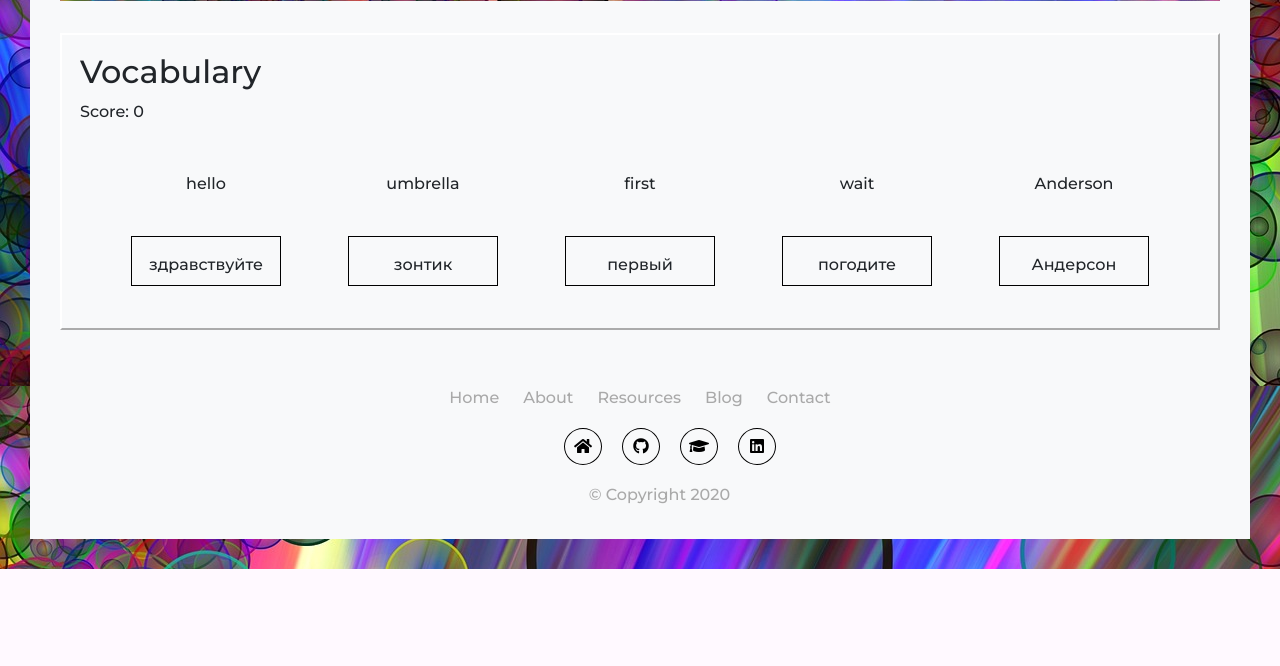
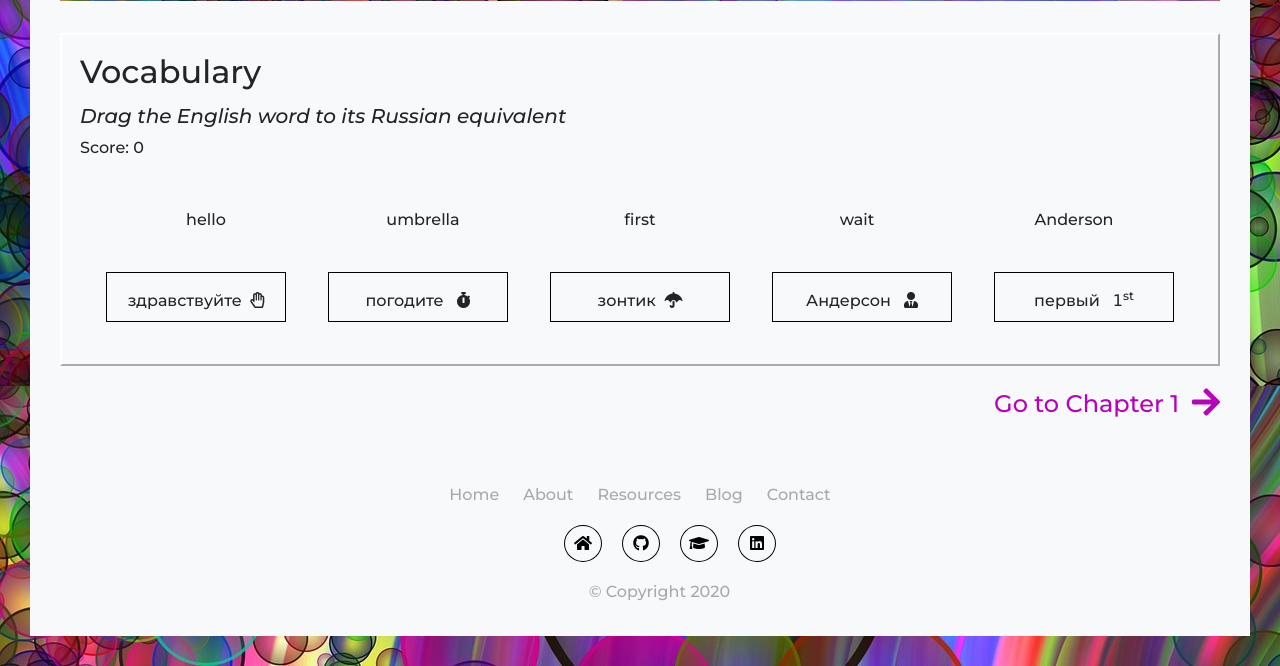
Before and after one commit to a-garey/skazka, a Django app: page / in a window 1280 px wide. Shown: the part 894-1560 px from the top of the page. Before the commit the page ends 1463 px from the top, so only its background shows below. Run offline with Django 3.2, Linux system fonts and the light colour scheme; some libraries are stand-ins or nearby versions.

Commit message:
Matching game updates

```diff
--- a/skazka_proj/skazka_app/static/css/game.css
+++ b/skazka_proj/skazka_app/static/css/game.css
@@ -17,7 +17,7 @@
 }
 
 .box001 {
-    width: 150px;
+    width: 180px;
     height: 30px;
     margin: 16px;
     padding: 16px;
@@ -32,6 +32,17 @@
     margin: 16px;
     padding: 16px;
     padding-bottom: 32px;
-    /* border: 1px dashed white; */
     text-align: center;
 }
+
+#result {
+    text-align: center;
+    font-family: 'Gochi Hand', cursive;
+    font-size: x-large;
+    color: #b900bc;
+}
+
+.instructions {
+    font-style: italic;
+    margin-top: 12px;
+}
--- a/skazka_proj/skazka_app/static/css/style.css
+++ b/skazka_proj/skazka_app/static/css/style.css
@@ -147,3 +147,19 @@ a:hover {
 .presentation, .exercise {
     margin-bottom: 18px;
 }
+
+.go {
+    display: flex;
+    justify-content: flex-end;
+    margin-top: 24px;
+    color: #b900bc
+}
+
+.go a {
+    color: #b900bc;
+}
+
+.go a:hover {
+    color: #b86bba;
+    text-decoration: none;
+}
--- a/skazka_proj/skazka_app/templates/skazka_app/ch_1.html
+++ b/skazka_proj/skazka_app/templates/skazka_app/ch_1.html
@@ -7,7 +7,7 @@
 <div class='main-content'>
 
     <div class='intro'>
-        <h1><SPAN STYLE="font-family: 'Gochi Hand', cursive; font-size: 36pt">Chapter 1: The cyrillic alphabet</span><h1>
+        <h1><SPAN STYLE="font-family: 'Gochi Hand', cursive; font-size: 40pt">Chapter 1: The cyrillic alphabet</span><h1>
         <h3>Chances are, you already know 70% of the Russian alphabet!</h3>
     </div>
 
@@ -54,7 +54,7 @@
     <div class="presentation">
         <div class="container-opacity">
             <h1 class="display-8">Listen and learn</h1>
-            <p class="lead">Watch the Cyrillic alphabet video, then complete the exercises below.</p>
+            <p class="lead">Watch the Cyrillic alphabet video and complete the exercises below.</p>
 
             <div class="video">
                 <iframe width="560" height="315" src="https://www.youtube.com/embed/ApzqVSob77M?start=9" frameborder="0" allow="accelerometer; autoplay; clipboard-write; encrypted-media; gyroscope; picture-in-picture" allowfullscreen></iframe>
@@ -64,7 +64,7 @@
 
     <div class=vocab>
 
-        <h2>Vocabulary</h2>
+        <h2>Practice</h2>
         <div class="exercise">
             <h5>Excercise 1.1</h5>
             <p>As you watch the video, place these six cards in the correct order</p>
--- a/skazka_proj/skazka_app/templates/skazka_app/index.html
+++ b/skazka_proj/skazka_app/templates/skazka_app/index.html
@@ -28,16 +28,14 @@
         </div>
     </div>
 
-
     <div class="vocab-box">
-
         <div class="info">
             <h2>Vocabulary</h2>
+            <h5 class="instructions">Drag the English word to its Russian equivalent</h5>
             <p>Score: <text id="score001">0</text></p>
         </div>
 
         <div class="board">
-
             <div class="box002" ondrop="drop001(event)">
                 <text ondragstart="dragStart001(event)" draggable="true" id="target001">hello</text>
             </div>
@@ -58,27 +56,35 @@
                 <text ondragstart="dragStart005(event)" draggable="true" id="target005">Anderson</text>
             </div> <div class="break"></div>
 
-            <div class="box001" ondrop="drop006(event)" ondragover="allowDrop001(event)" id="place001">здравствуйте</div>
+            <div class="box001" ondrop="drop006(event)" ondragover="allowDrop001(event)" id="place001">здравствуйте &nbsp;<i class="far fa-hand-paper"></i></div>
 
-            <div class="box001" ondrop="drop007(event)" ondragover="allowDrop002(event)" id="place002">зонтик</div>
+            <div class="box001" ondrop="drop009(event)" ondragover="allowDrop004(event)" id="place004">погодите &nbsp; <i class="fas fa-stopwatch"></i></div>
 
-            <div class="box001" ondrop="drop008(event)" ondragover="allowDrop003(event)" id="place003">первый</div>
+            <div class="box001" ondrop="drop007(event)" ondragover="allowDrop002(event)" id="place002">зонтик &nbsp;<i class="fas fa-umbrella"></i></div>
 
-            <div class="box001" ondrop="drop009(event)" ondragover="allowDrop004(event)" id="place004">погодите</div>
+            <div class="box001" ondrop="drop010(event)" ondragover="allowDrop005(event)" id="place005">Андерсон &nbsp; <i class="fas fa-user-tie"></i></div>
 
-            <div class="box001" ondrop="drop010(event)" ondragover="allowDrop005(event)" id="place005">Андерсон</div>
+            <div class="box001" ondrop="drop008(event)" ondragover="allowDrop003(event)" id="place003">первый &nbsp; 𝟣<sup>st</sup></div>
         </div>
+
         <div id="result">
             <h4></h4>
         </div>
 
     </div>
+
+    <a href="ch_1"><h4 class="go">Go to Chapter 1 &nbsp;<i class="fas fa-arrow-right fa-lg"></i></a></h4>
 </div>
 
 <script>
     var x = 0;
-    x++
+    x++;
 
+    function gameOver(x) {
+        if (x > 5) {
+            result.innerText = "All correct!"
+        }
+    }
 
     function dragStart001(event) {
         event.dataTransfer.setData("choice001", event.target.id);
@@ -123,39 +129,48 @@
     function drop006(event) {
         let data = event.dataTransfer.getData("choice001");
         event.target.appendChild(document.getElementById(data));
-    score001.innerHTML = x++;
+        score001.innerHTML = x++;
+        x = x++;
         place001.innerHTML = "hello";
+        gameOver(x);
     }
 
     function drop007(event) {
         let data = event.dataTransfer.getData("choice002");
         event.target.appendChild(document.getElementById(data));
-    score001.innerHTML = x++;
+        score001.innerHTML = x++;
+        x = x++;
         place002.innerHTML = "umbrella";
+        gameOver(x);
     }
 
     function drop008(event) {
         let data = event.dataTransfer.getData("choice003");
         event.target.appendChild(document.getElementById(data));
-    score001.innerHTML = x++;
+        score001.innerHTML = x++;
+        x = x++;
         place003.innerHTML = "first";
+        gameOver(x);
     }
 
     function drop009(event) {
         let data = event.dataTransfer.getData("choice004");
         event.target.appendChild(document.getElementById(data));
-    score001.innerHTML = x++;
+        score001.innerHTML = x++;
+        x = x++;
         place004.innerHTML = "wait";
+        gameOver(x);
     }
 
     function drop010(event) {
         let data = event.dataTransfer.getData("choice005");
         event.target.appendChild(document.getElementById(data));
-    score001.innerHTML = x++;
+        score001.innerHTML = x++;
+        x = x++;
         place005.innerHTML = "Anderson";
+        gameOver(x);
+        console.log(x, "X EQUALS")
     }
-
-
 
 </script>
 
```
